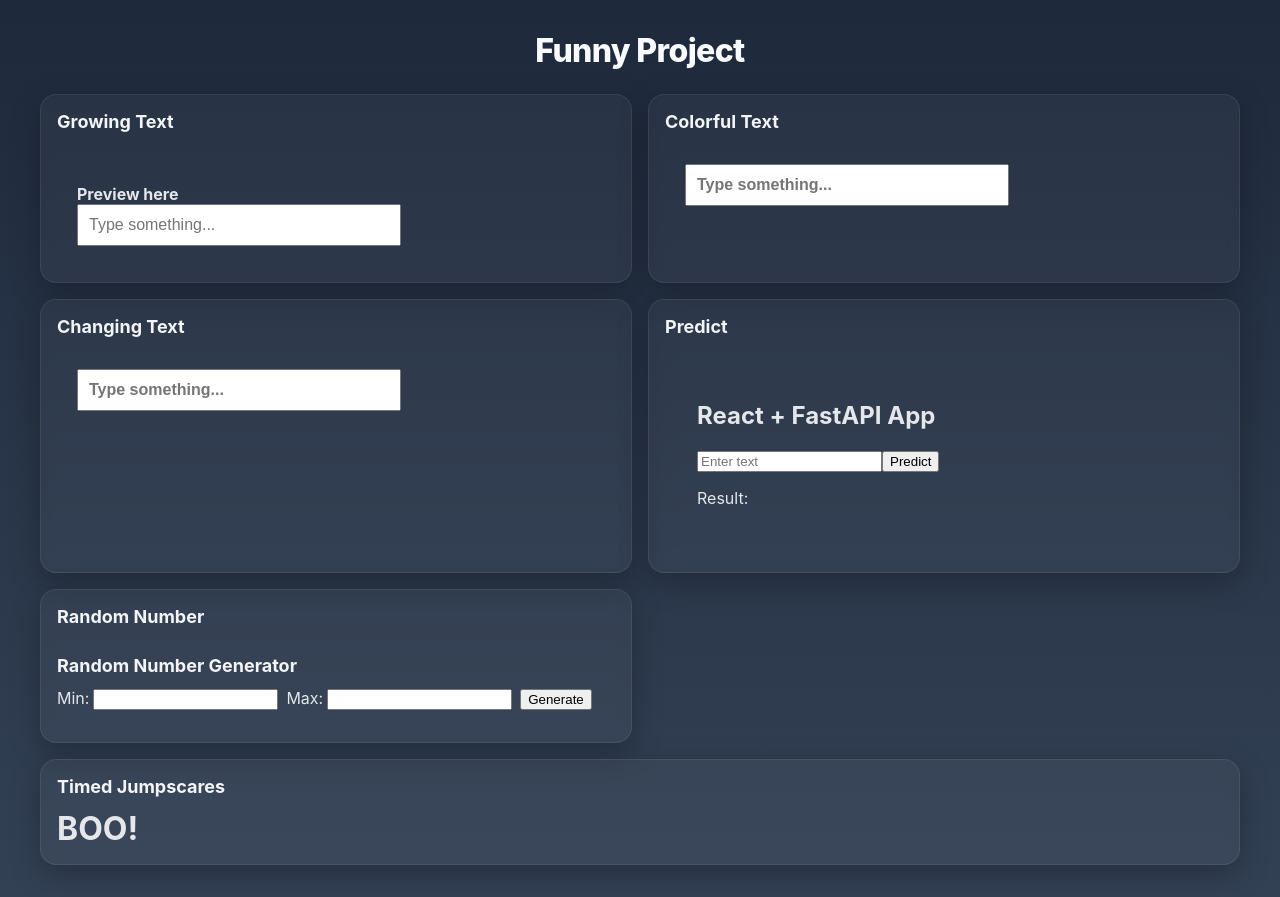
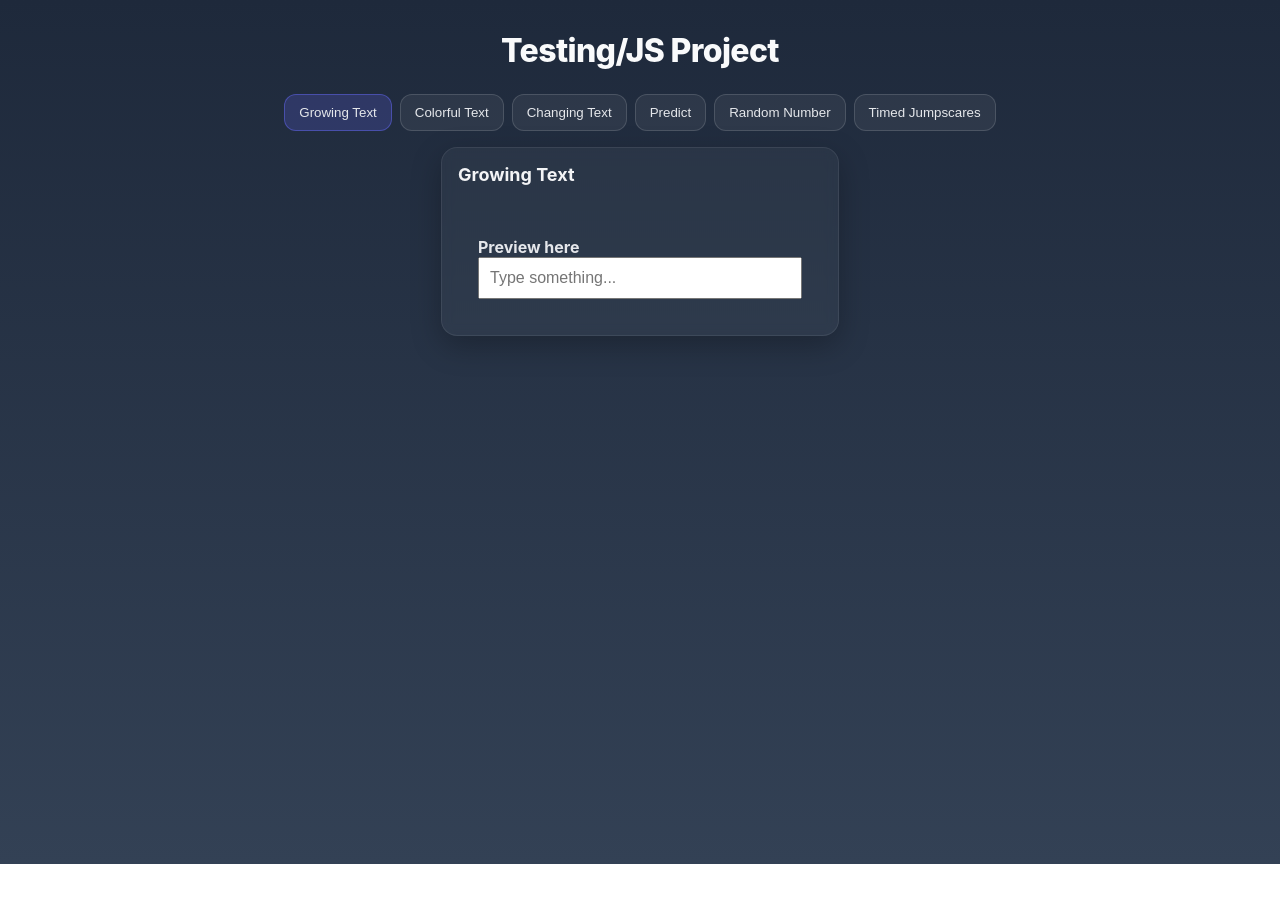
Before and after one commit to DKW2/react_js, a React (Create React App) app in the folder client/: page / in a window 1280 px wide. After the commit the page ends 864 px from the top, so only its background shows below. Built offline with nearby package versions, Linux system fonts and the light colour scheme.

Commit message:
Separated the components into tabs. Utilizes activeTab state to choose which one to render

```diff
--- a/client/src/App.css
+++ b/client/src/App.css
@@ -22,6 +22,44 @@
   margin: 0 0 24px 0;
   color: #f9fafb;
   text-align: center;
+}
+
+.tabs {
+  display: flex;
+  flex-direction: column;
+  gap: 16px;
+}
+
+.tab-list {
+  display: flex;
+  gap: 8px;
+  flex-wrap: wrap;
+  justify-content: center;
+}
+
+.tab {
+  appearance: none;
+  border: 1px solid rgba(255,255,255,0.14);
+  background: rgba(255,255,255,0.06);
+  color: #e5e7eb;
+  padding: 10px 14px;
+  border-radius: 12px;
+  cursor: pointer;
+  transition: background 150ms ease, border-color 150ms ease, transform 100ms ease;
+}
+
+.tab:hover {
+  background: rgba(255,255,255,0.12);
+}
+
+.tab.active {
+  background: rgba(99, 102, 241, 0.22);
+  border-color: rgba(99, 102, 241, 0.5);
+}
+
+.tab-panel {
+  max-width: 960px;
+  margin: 0 auto;
 }
 
 .grid {
--- a/client/src/App.js
+++ b/client/src/App.js
@@ -1,4 +1,5 @@
 import './App.css';
+import React, { useMemo, useState } from 'react';
 import GrowingText from "./components/GrowingText.jsx";
 import ColorfulText from './components/ColorfulText.jsx';
 import ChangingText from './components/ChangingText.tsx';
@@ -13,54 +14,48 @@ function App() {
     return fontSize
   }
 
+  const tabs = useMemo(() => ([
+    { id: 'growing', label: 'Growing Text', render: () => (<GrowingText />) },
+    { id: 'colorful', label: 'Colorful Text', render: () => (<ColorfulText />) },
+    { id: 'changing', label: 'Changing Text', render: () => (<ChangingText textProperty='fontSize' textChange={textChange} />) },
+    { id: 'predict', label: 'Predict', render: () => (<Predict />) },
+    { id: 'random', label: 'Random Number', render: () => (<RandomNumber />) },
+    { id: 'jumpscares', label: 'Timed Jumpscares', render: () => (
+      <div className='Boo'>
+        {Array.from( {length: 3}, (_, i) => (
+          <TimedJumpscare key={i} waitTime={(i + 1) * 1000} scareTime={(i + 1) * 1000} />
+        )) }
+      </div>
+    ) },
+  ]), []);
+
+  const [activeTab, setActiveTab] = useState(tabs[0].id);
+
   return (
     <div className="page">
       <div className="container">
-        <h1 className="title">Funny Project</h1>
-        <div className="grid">
-          <section className="card half">
-            <h2>Growing Text</h2>
+        <h1 className="title">Testing/JS Project</h1>
+        <div className="tabs">
+          <div className="tab-list" role="tablist" aria-label="Components">
+            {tabs.map((tab) => (
+              <button
+                key={tab.id}
+                role="tab"
+                aria-selected={activeTab === tab.id}
+                aria-controls={`panel-${tab.id}`}
+                id={`tab-${tab.id}`}
+                className={`tab ${activeTab === tab.id ? 'active' : ''}`}
+                onClick={() => setActiveTab(tab.id)}
+              >
+                {tab.label}
+              </button>
+            ))}
+          </div>
+
+          <section className="card tab-panel" role="tabpanel" id={`panel-${activeTab}`} aria-labelledby={`tab-${activeTab}`}>
+            <h2>{tabs.find(t => t.id === activeTab)?.label}</h2>
             <div className="card-content">
-              <GrowingText />
-            </div>
-          </section>
-
-          <section className="card half">
-            <h2>Colorful Text</h2>
-            <div className="card-content">
-              <ColorfulText />
-            </div>
-          </section>
-
-          <section className="card half">
-            <h2>Changing Text</h2>
-            <div className="card-content">
-              <ChangingText textProperty='fontSize' textChange={textChange} />
-            </div>
-          </section>
-
-          <section className="card half">
-            <h2>Predict</h2>
-            <div className="card-content">
-              <Predict/>
-            </div>
-          </section>
-
-          <section className="card half">
-            <h2>Random Number</h2>
-            <div className="card-content">
-              <RandomNumber />
-            </div>
-          </section>
-
-          <section className="card full">
-            <h2>Timed Jumpscares</h2>
-            <div className="card-content">
-              <div className='Boo'>
-                {Array.from( {length: 3}, (_, i) => (
-                  <TimedJumpscare key={i} waitTime={(i + 1) * 1000} scareTime={(i + 1) * 1000} />
-                )) }
-              </div>
+              {tabs.find(t => t.id === activeTab)?.render()}
             </div>
           </section>
         </div>
```
